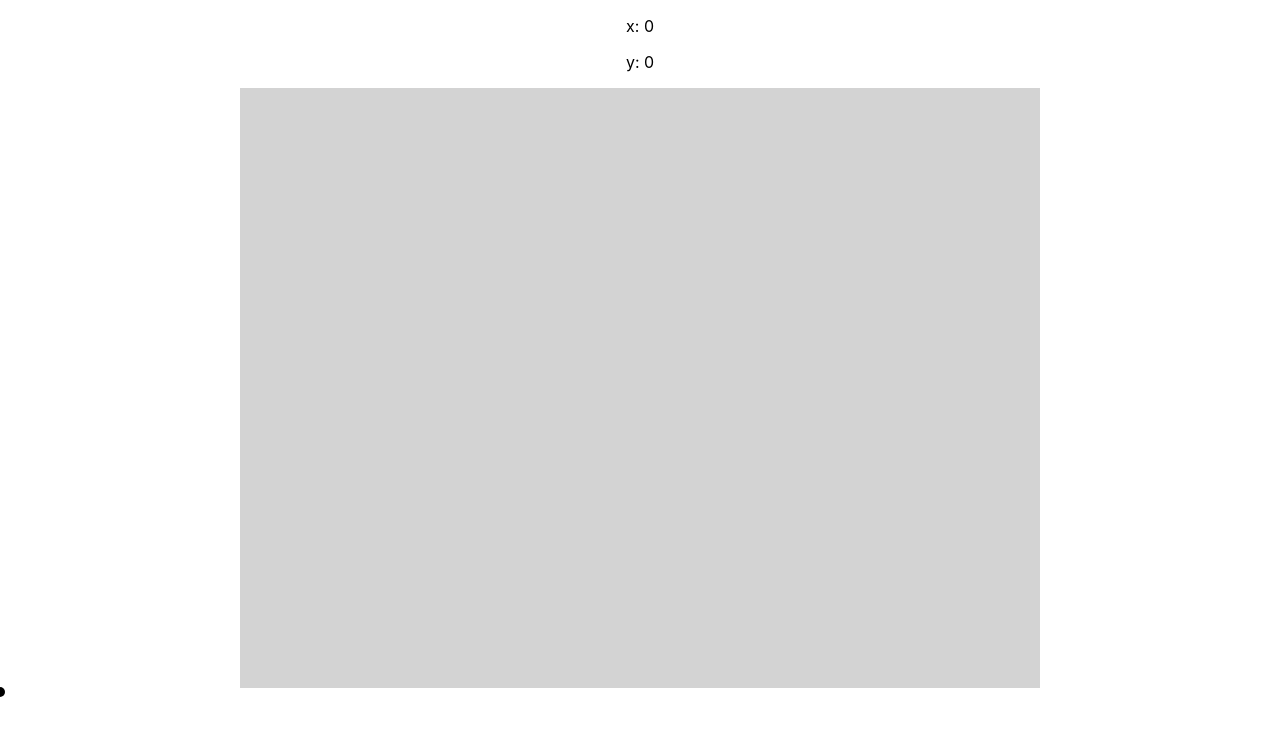
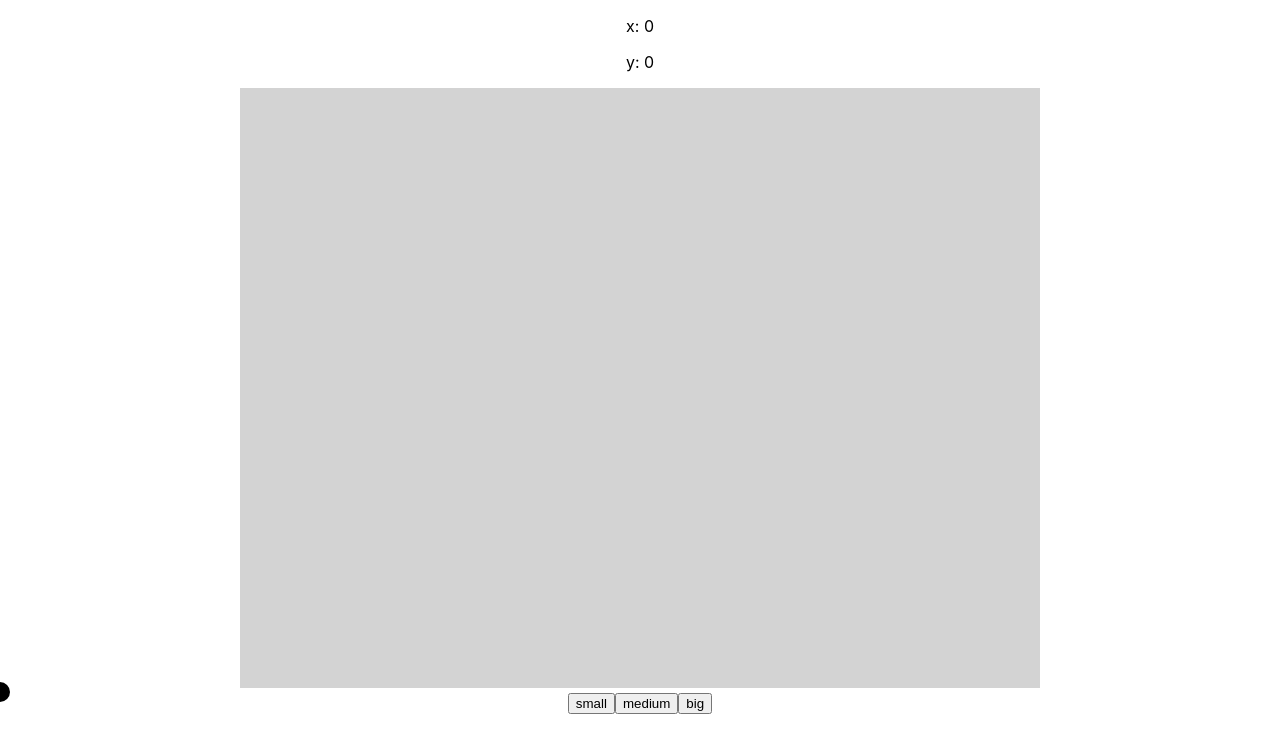
Before and after one commit to SilviuIordache/Painty, a React (Create React App) app: page / in a window 1280 px wide. Shown: the top 752 px of the page. Built offline with nearby package versions, Linux system fonts and the light colour scheme.

Commit message:
Add 3 brush sizes

```diff
--- a/src/Canvas/Canvas.js
+++ b/src/Canvas/Canvas.js
@@ -1,4 +1,5 @@
 import React from "react";
+import Toolbar from '../Toolbar/Toolbar'
 import "./canvas.css";
 
 export default class PaintApp extends React.Component {
@@ -9,6 +10,12 @@ export default class PaintApp extends React.Component {
       cursorY: 0,
       ctx: null,
       isDrawing: false,
+      brush: [
+        { size: 10 },
+        { size: 15 },
+        { size: 20 }
+      ],
+      currentBrushSize: 3
     };
   }
 
@@ -26,15 +33,6 @@ export default class PaintApp extends React.Component {
     this.setState({
       ctx: canvas.getContext("2d"),
     });
-  };
-
-  handleMouseEnter = (e) => {
-    // console.log('entering canvas')
-  };
-
-  handleMouseLeave = (e) => {
-    // const brushCursor = document.getElementById('brush-cursor');
-    // brushCursor.style.className += "hidden"
   };
 
   handleMouseMove = (e) => {
@@ -56,6 +54,12 @@ export default class PaintApp extends React.Component {
       this.drawPath();
     }
   };
+
+  handleBrushSizeChange = (size) => {
+    this.setState({
+      currentBrushSize: size
+    })
+  }
 
   createRectangleAtCoordinates = (x, y, width, height, color) => {
     const newCTX = this.state.ctx;
@@ -100,7 +104,7 @@ export default class PaintApp extends React.Component {
     if (!this.state.isDrawing) return
 
     const ctx = this.state.ctx;
-    ctx.lineWidth = 10;
+    ctx.lineWidth = this.state.brush[this.state.currentBrushSize - 1].size;
     ctx.lineCap = 'round';
     ctx.strokeStyle = "black";
 
@@ -112,6 +116,7 @@ export default class PaintApp extends React.Component {
   render() {
     return (
       <div>
+
         <Coordinates
           x={this.state.cursorX}
           y={this.state.cursorY}
@@ -125,10 +130,20 @@ export default class PaintApp extends React.Component {
           onMouseDown={this.startDrawing}
           onMouseUp={this.stopDrawing}
         />
-        <div id="brush-cursor" className="cursor-brush" />
+        <Brush size={this.state.currentBrushSize}/>
+        <Toolbar
+          handleBrushSizeChange={this.handleBrushSizeChange}
+        />
       </div>
     );
   }
+}
+
+function Brush(props) {
+  const className = `cursor-brush brush-size-${props.size}`
+  return (
+    <div id="brush-cursor" className={className} />
+  )
 }
 
 function Coordinates(props) {
--- a/src/Canvas/canvas.css
+++ b/src/Canvas/canvas.css
@@ -8,6 +8,21 @@
   transform: translate(-50%, -50%)
 }
 
+.brush-size-1 {
+  width: 10px;
+  height: 10px;
+}
+
+.brush-size-2 {
+  width: 15px;
+  height: 15px;
+}
+
+.brush-size-3 {
+  width: 20px;
+  height: 20px;
+}
+
 .no-cursor {
   cursor: none;
 }
--- /dev/null
+++ b/src/Toolbar/Toolbar.js
@@ -0,0 +1,18 @@
+import React from "react";
+
+export default class Toolbar extends React.Component {
+
+  selectBrushSize = (size) => {
+    this.props.handleBrushSizeChange(size)
+  }
+
+  render() {
+    return (
+      <div>
+        <button onClick={() => this.selectBrushSize(1)}>small</button>
+        <button onClick={() => this.selectBrushSize(2)}>medium</button>
+        <button onClick={() => this.selectBrushSize(3)}>big</button>
+      </div>
+    )
+  }
+}
```
